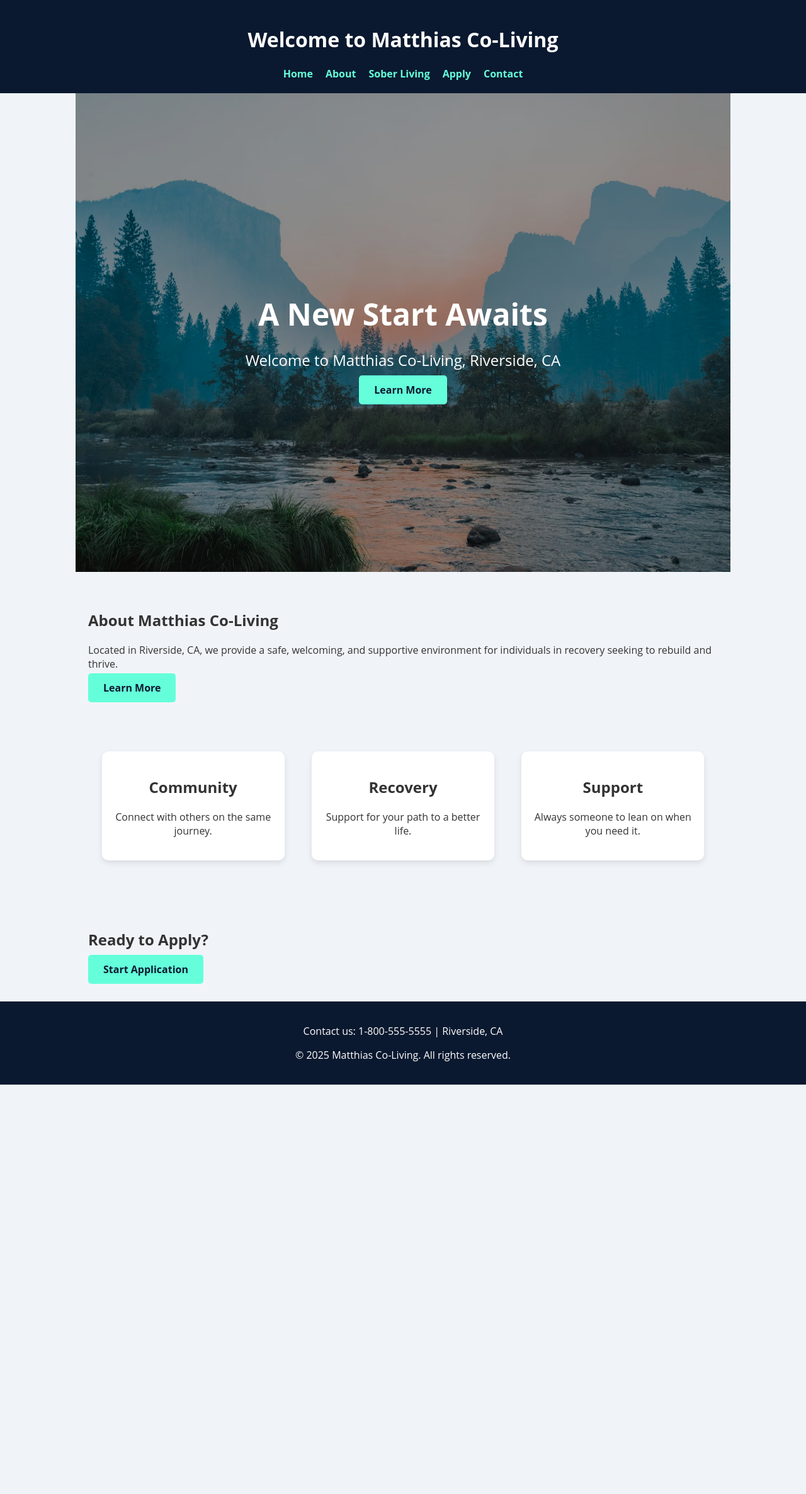
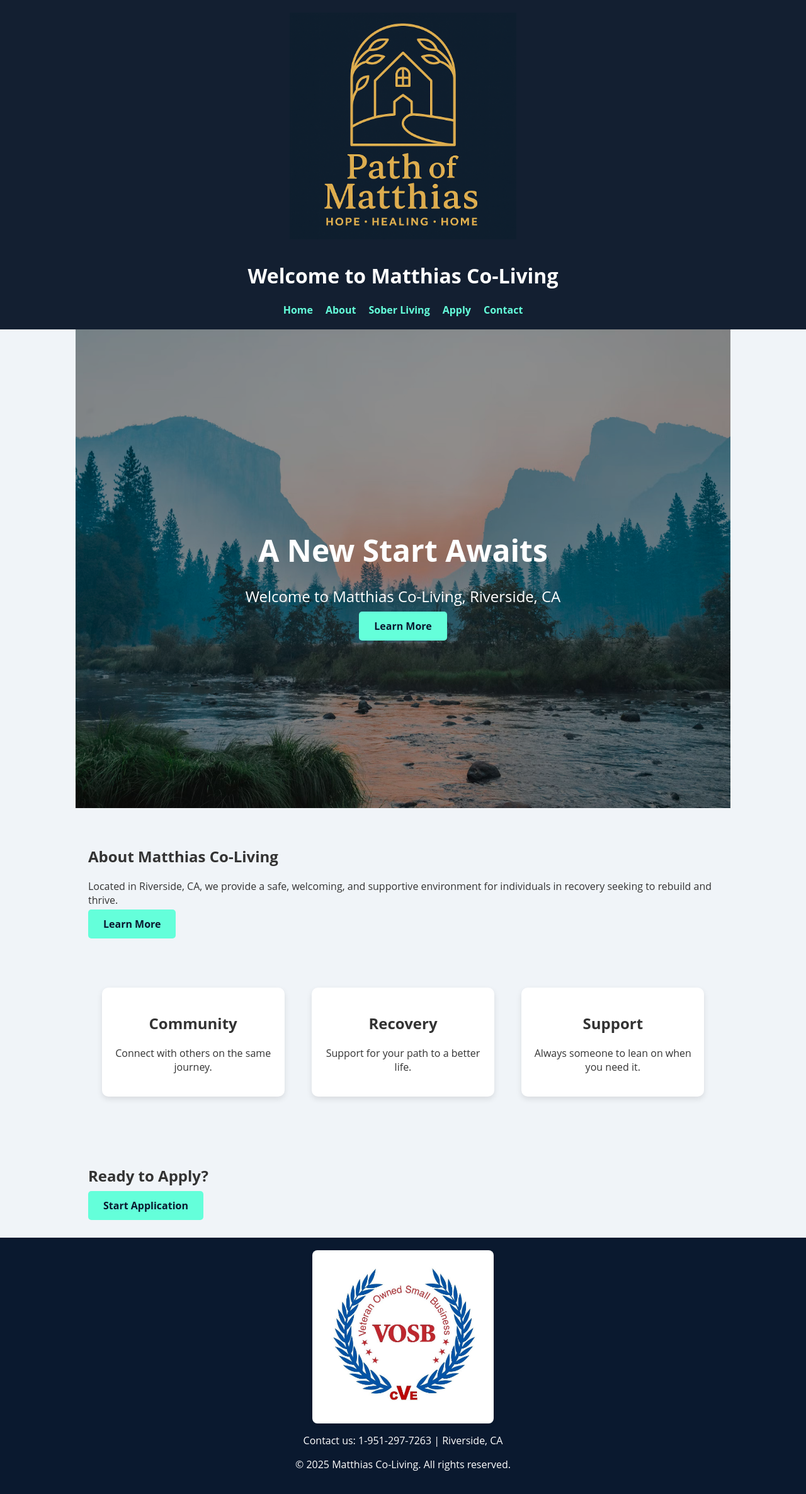
Before and after one commit to stevencodeman/matthiascoliving, a plain HTML site: page index.html in a window 1280 px wide. Shown: the whole page at 63% size. Before the commit the page ends 1722 px from the top, so only its background shows below. Drawn offline with Linux system fonts and the light colour scheme.

Commit message:
updated logos

```diff
--- a/index.html
+++ b/index.html
@@ -9,6 +9,9 @@
 <body>
 
 <header>
+    <a href="index.html" class="logo-link">
+        <img src="images/matthiaslogo.png" alt="Path of Matthias Logo" class="site-logo">
+    </a>
     <h1>Welcome to Matthias Co-Living</h1>
     <button class="menu-toggle">☰</button>
     <nav class="nav-links">
@@ -19,6 +22,7 @@
         <a href="contact.html">Contact</a>
     </nav>
 </header>
+
 
 <section class="hero">
     <div class="hero-content">
@@ -55,9 +59,13 @@
 </section>
 
 <footer>
-    <p>Contact us: 1-800-555-5555 | Riverside, CA</p>
-    <p>© 2025 Matthias Co-Living. All rights reserved.</p>
+  <div class="footer-badges">
+    <img src="images/cvet.jpg" alt="Veteran Owned Small Business (VOSB) Certified" class="vosb-badge">
+  </div>
+  <p>Contact us: 1-951-297-7263 | Riverside, CA</p>
+  <p>© 2025 Matthias Co-Living. All rights reserved.</p>
 </footer>
+
 
 <script src="script.js"></script>
 
--- a/style.css
+++ b/style.css
@@ -12,7 +12,7 @@ body {
 }
 
 header {
-    background: #0a192f;
+    background: #131f31;
     color: white;
     text-align: center;
     padding: 20px;
@@ -163,3 +163,29 @@ footer {
         align-items: center;
     }
 }
+
+.site-logo {
+    height: 360px; /* Change this value if you want a larger/smaller logo */
+    width: auto;
+    margin-bottom: 10px;
+    display: block;
+    margin-left: auto;
+    margin-right: auto;
+}
+.logo-link {
+    display: inline-block;
+}
+.footer-badges {
+    margin-bottom: 15px;
+}
+
+.vosb-badge {
+    height: 265px;
+    width: auto;
+    display: block;
+    margin: 0 auto 10px auto;
+    border-radius: 8px;
+    background: #fff;
+    box-shadow: 0 2px 8px rgba(0,0,0,0.06);
+    padding: 5px;
+}
```
Also changed, not shown: about.html (+7 -2 lines), apply.html (+8 -2 lines), contact.html (+9 -3 lines), soberliving.html (+7 -2 lines), images/cvet.jpg (added), images/matthiaslogo.png (added).
